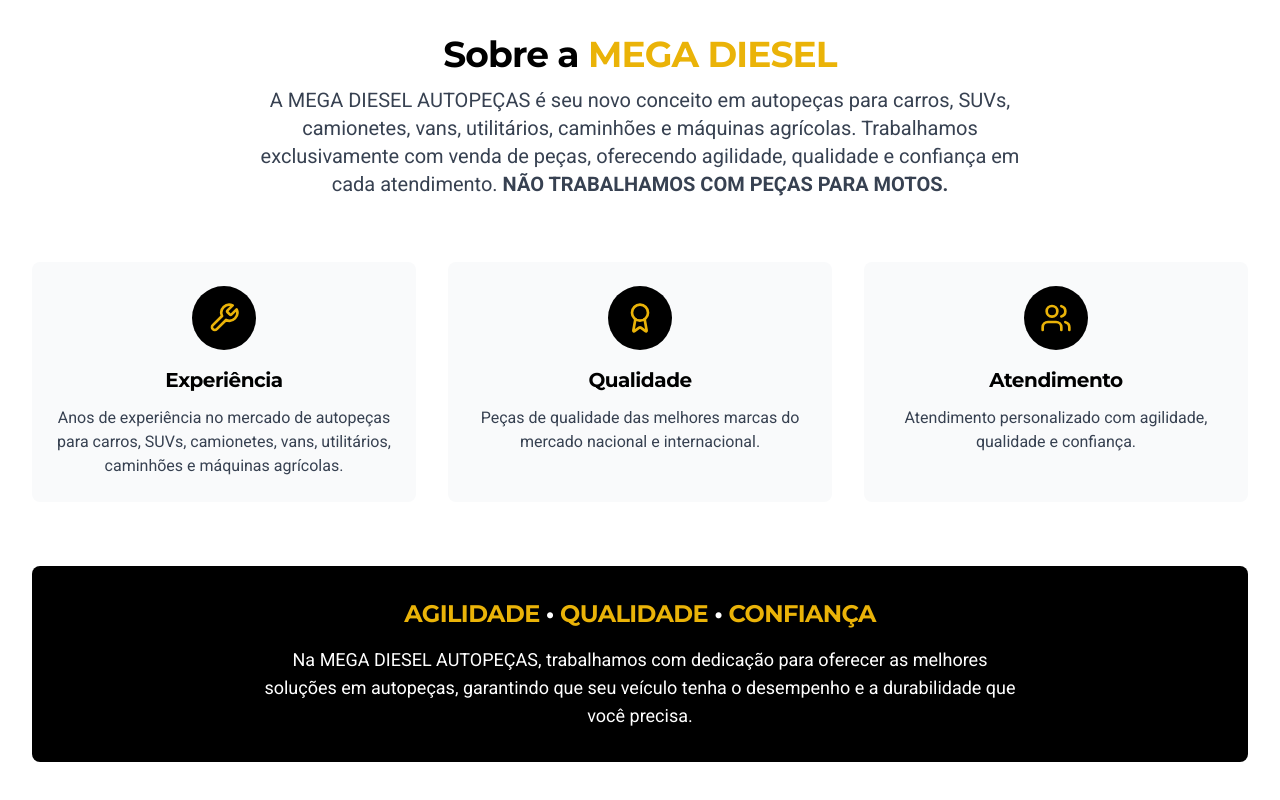
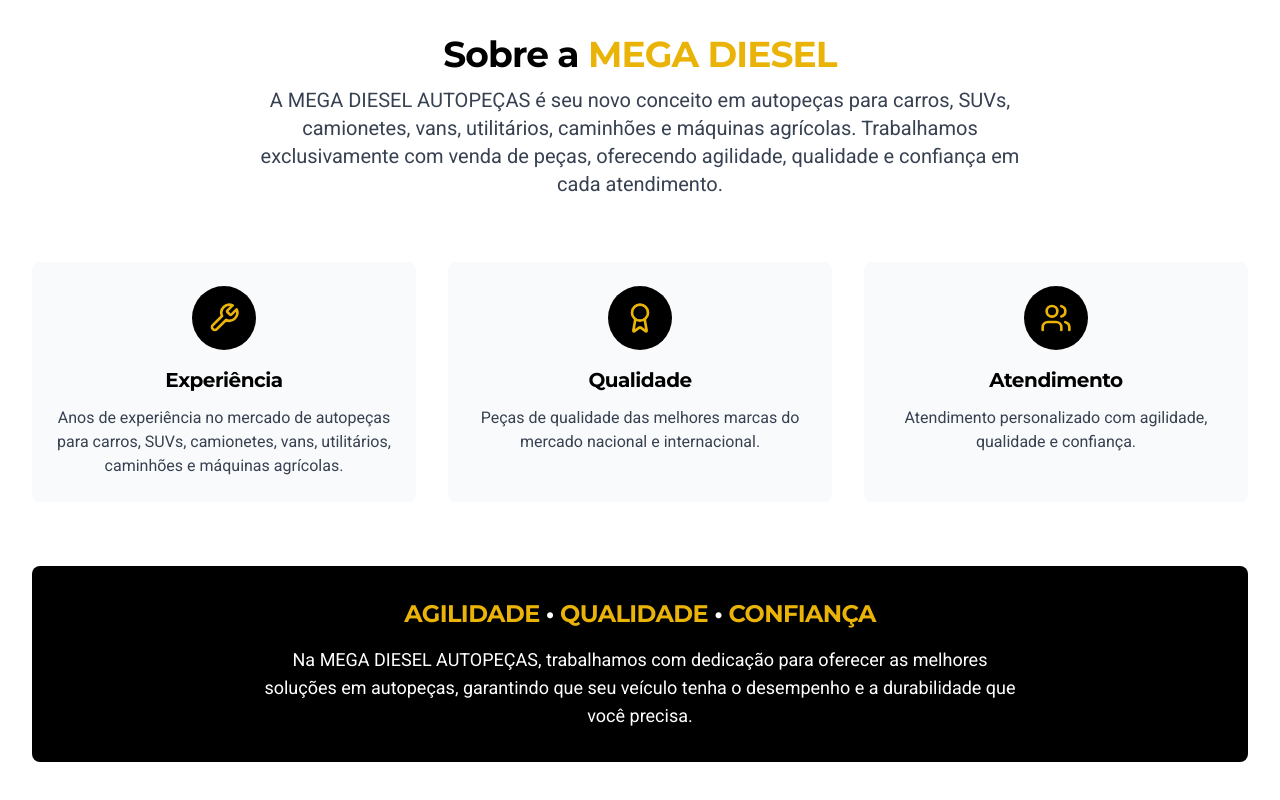
Before and after one commit to DevZipMateus/mega-disel, a React (Vite) app: page / in a window 1280 px wide. Shown: the part 1016-1816 px from the top of the page. Built offline with nearby package versions, Linux system fonts and the light colour scheme.

Commit message:
Code edited in Lovable Code Editor
Edited UI in Lovable

```diff
--- a/src/components/sections/MegaDieselAbout.tsx
+++ b/src/components/sections/MegaDieselAbout.tsx
@@ -62,7 +62,7 @@ const MegaDieselAbout = () => {
             A MEGA DIESEL AUTOPEÇAS é seu novo conceito em autopeças para carros, SUVs, camionetes, vans,
             utilitários, caminhões e máquinas agrícolas. Trabalhamos exclusivamente com venda de peças,
             oferecendo agilidade, qualidade e confiança em cada atendimento.
-            <strong> NÃO TRABALHAMOS COM PEÇAS PARA MOTOS.</strong>
+            <strong> </strong>
           </p>
         </motion.div>
 
```
